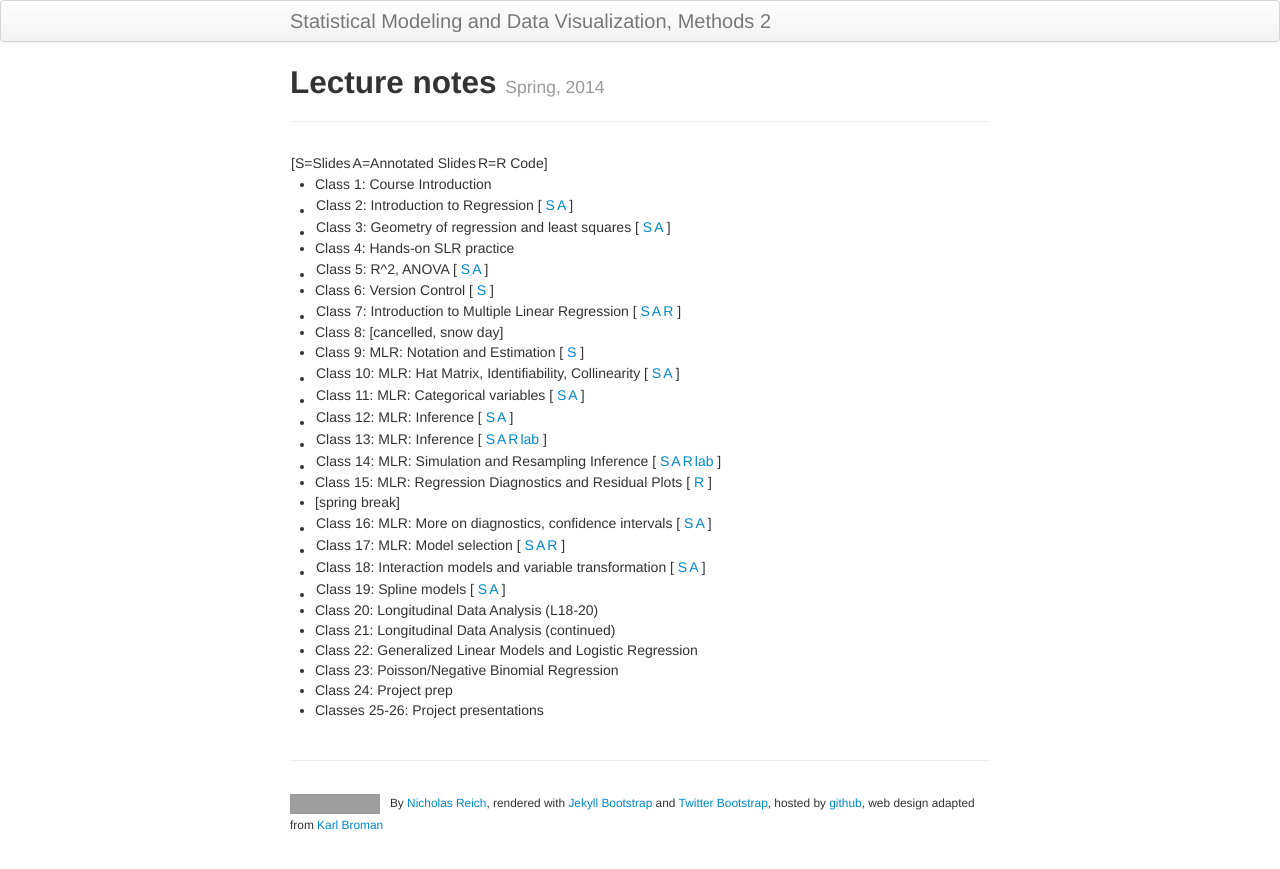
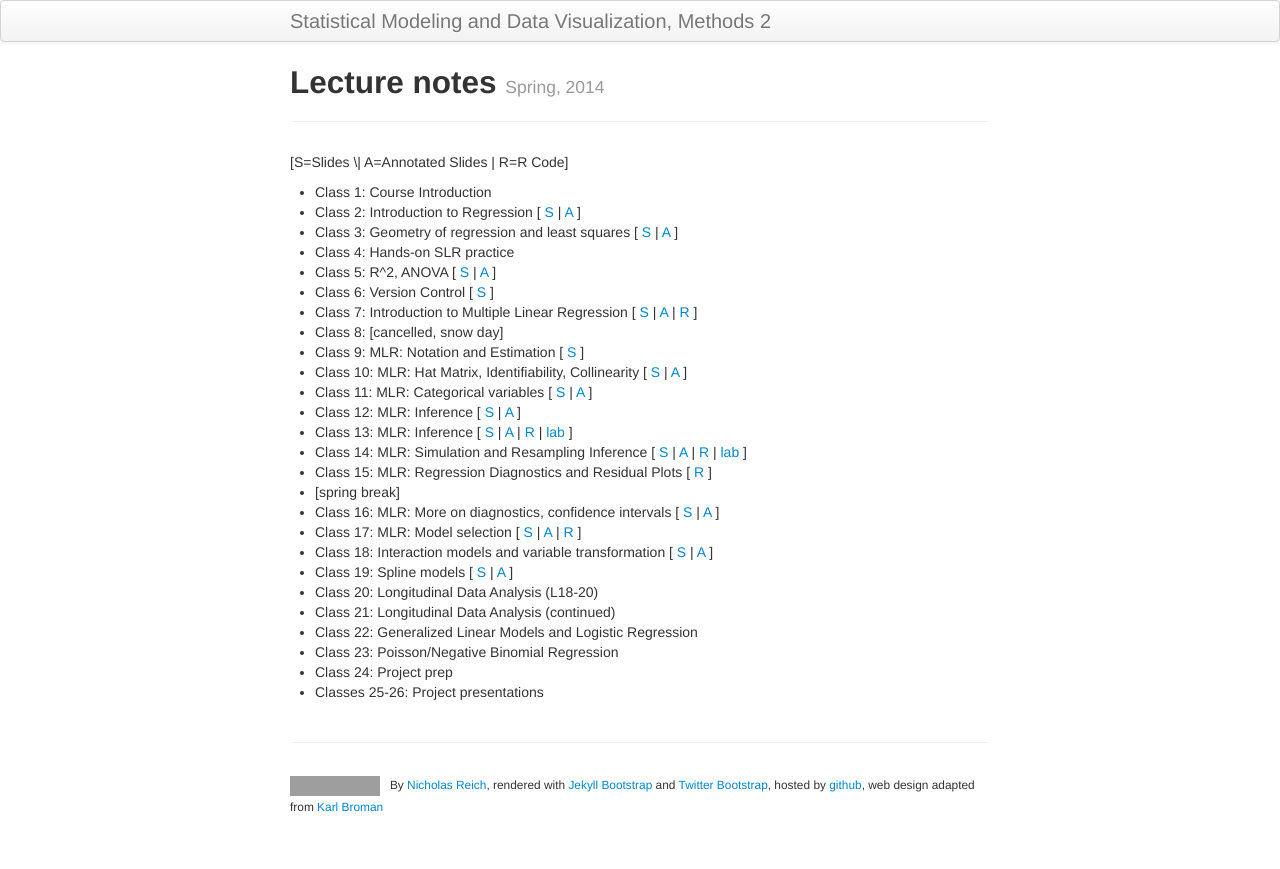
Before and after one commit to nickreich/methods2, a Jekyll site: the page built from pages/notes.md, in a window 1280 px wide. Shown: the top 869 px of the page. Built offline with Jekyll 4.4.1, drawn with Linux system fonts in a browser that asks for light colours; grey boxes are pictures that could not be loaded.

Commit message:
changing pipes

```diff
--- a/pages/notes.md
+++ b/pages/notes.md
@@ -4,28 +4,28 @@ title: Lecture notes
 tagline: Spring, 2014
 ---
 
-\[S=Slides | A=Annotated Slides | R=R Code\]
+\[S=Slides \\| A=Annotated Slides \| R=R Code\]
 
  * Class 1: Course Introduction
- * Class 2: Introduction to Regression \[  [S](../assets/lectures/class2_IntroRegression.pdf) | [A](../assets/lectures/class2_IntroRegression_annotated.pdf) \]
- * Class 3: Geometry of regression and least squares \[  [S](../assets/lectures/class3_SLRBasics.pdf) | [A](../assets/lectures/class3_SLRBasics_annotated.pdf) \]
+ * Class 2: Introduction to Regression \[  [S](../assets/lectures/class2_IntroRegression.pdf) \| [A](../assets/lectures/class2_IntroRegression_annotated.pdf) \]
+ * Class 3: Geometry of regression and least squares \[  [S](../assets/lectures/class3_SLRBasics.pdf) \| [A](../assets/lectures/class3_SLRBasics_annotated.pdf) \]
  * Class 4: Hands-on SLR practice
- * Class 5: R^2, ANOVA \[  [S](../assets/lectures/class5_SLRwrapup.pdf) | [A](../assets/lectures/class5_SLRwrapup_annotated.pdf) \]
+ * Class 5: R^2, ANOVA \[  [S](../assets/lectures/class5_SLRwrapup.pdf) \| [A](../assets/lectures/class5_SLRwrapup_annotated.pdf) \]
  * Class 6: Version Control \[  [S](../assets/lectures/class6_versionControl.pdf) \]
- * Class 7: Introduction to Multiple Linear Regression \[  [S](../assets/lectures/class7_MLRintro.pdf) | [A](../assets/lectures/class7_MLRintro_annotated.pdf) | [R](../assets/lectures/lungDataModeling.R) \]
+ * Class 7: Introduction to Multiple Linear Regression \[  [S](../assets/lectures/class7_MLRintro.pdf) \| [A](../assets/lectures/class7_MLRintro_annotated.pdf) \| [R](../assets/lectures/lungDataModeling.R) \]
  * Class 8: \[cancelled, snow day\]
  * Class 9: MLR: Notation and Estimation \[  [S](../assets/lectures/class9_MLRFormulation.pdf) \]
- * Class 10: MLR: Hat Matrix, Identifiability, Collinearity \[  [S](../assets/lectures/class10_MLRDetails.pdf) | [A](../assets/lectures/class10_MLRDetails_Annotated.pdf) \]
- * Class 11: MLR: Categorical variables \[  [S](../assets/lectures/class11_MLRCategorical.pdf) | [A](../assets/lectures/class11_MLRCategorical_Annotated.pdf) \]
- * Class 12: MLR: Inference \[  [S](../assets/lectures/class12_MLRInference.pdf) | [A](../assets/lectures/class12_MLRInference_Annotated.pdf) \]
- * Class 13: MLR: Inference \[  [S](../assets/lectures/class13_GlobalTests.pdf) | [A](../assets/lectures/class13_GlobalTests_Annotated.pdf)  | [R](../assets/lectures/class13_globalTests.Rmd) | [lab](../assets/lectures/class13_globalTests.html) \]
- * Class 14: MLR: Simulation and Resampling Inference \[  [S](../assets/lectures/class14_MLRbootstrap.pdf) | [A](../assets/lectures/class14_MLRbootstrap_Annotated.pdf)  | [R](../assets/lectures/class14_permutationLab.Rmd) | [lab](../assets/lectures/class14_permutationLab.html) \]
+ * Class 10: MLR: Hat Matrix, Identifiability, Collinearity \[  [S](../assets/lectures/class10_MLRDetails.pdf) \| [A](../assets/lectures/class10_MLRDetails_Annotated.pdf) \]
+ * Class 11: MLR: Categorical variables \[  [S](../assets/lectures/class11_MLRCategorical.pdf) \| [A](../assets/lectures/class11_MLRCategorical_Annotated.pdf) \]
+ * Class 12: MLR: Inference \[  [S](../assets/lectures/class12_MLRInference.pdf) \| [A](../assets/lectures/class12_MLRInference_Annotated.pdf) \]
+ * Class 13: MLR: Inference \[  [S](../assets/lectures/class13_GlobalTests.pdf) \| [A](../assets/lectures/class13_GlobalTests_Annotated.pdf)  \| [R](../assets/lectures/class13_globalTests.Rmd) \| [lab](../assets/lectures/class13_globalTests.html) \]
+ * Class 14: MLR: Simulation and Resampling Inference \[  [S](../assets/lectures/class14_MLRbootstrap.pdf) \| [A](../assets/lectures/class14_MLRbootstrap_Annotated.pdf)  \| [R](../assets/lectures/class14_permutationLab.Rmd) \| [lab](../assets/lectures/class14_permutationLab.html) \]
  * Class 15: MLR: Regression Diagnostics and Residual Plots \[ [R](../assets/lectures/class15_residualPlots.R) \]
  * [spring break]
- * Class 16: MLR: More on diagnostics, confidence intervals \[  [S](../assets/lectures/class16_MLRDiagnostics.pdf) | [A](../assets/lectures/class16_MLRDiagnostics_Annotated.pdf)  \]
- * Class 17: MLR: Model selection \[  [S](../assets/lectures/class17_MLRSelections.pdf) | [A](../assets/lectures/class17_MLRSelections_Annotated.pdf) | [R](../assets/lectures/fev_analysis.R) \]
- * Class 18: Interaction models and variable transformation  \[  [S](../assets/lectures/class18_MLRInteractions.pdf) | [A](../assets/lectures/class18_MLRInteractions_Annotated.pdf)  \]
- * Class 19: Spline models \[  [S](../assets/lectures/class19_Splines.pdf) | [A](../assets/lectures/class19_Splines_Annotated.pdf)  \]
+ * Class 16: MLR: More on diagnostics, confidence intervals \[  [S](../assets/lectures/class16_MLRDiagnostics.pdf) \| [A](../assets/lectures/class16_MLRDiagnostics_Annotated.pdf)  \]
+ * Class 17: MLR: Model selection \[  [S](../assets/lectures/class17_MLRSelections.pdf) \| [A](../assets/lectures/class17_MLRSelections_Annotated.pdf) \| [R](../assets/lectures/fev_analysis.R) \]
+ * Class 18: Interaction models and variable transformation  \[  [S](../assets/lectures/class18_MLRInteractions.pdf) \| [A](../assets/lectures/class18_MLRInteractions_Annotated.pdf)  \]
+ * Class 19: Spline models \[  [S](../assets/lectures/class19_Splines.pdf) \| [A](../assets/lectures/class19_Splines_Annotated.pdf)  \]
  * Class 20: Longitudinal Data Analysis (L18-20)
  * Class 21: Longitudinal Data Analysis (continued)
  * Class 22: Generalized Linear Models and Logistic Regression
```
